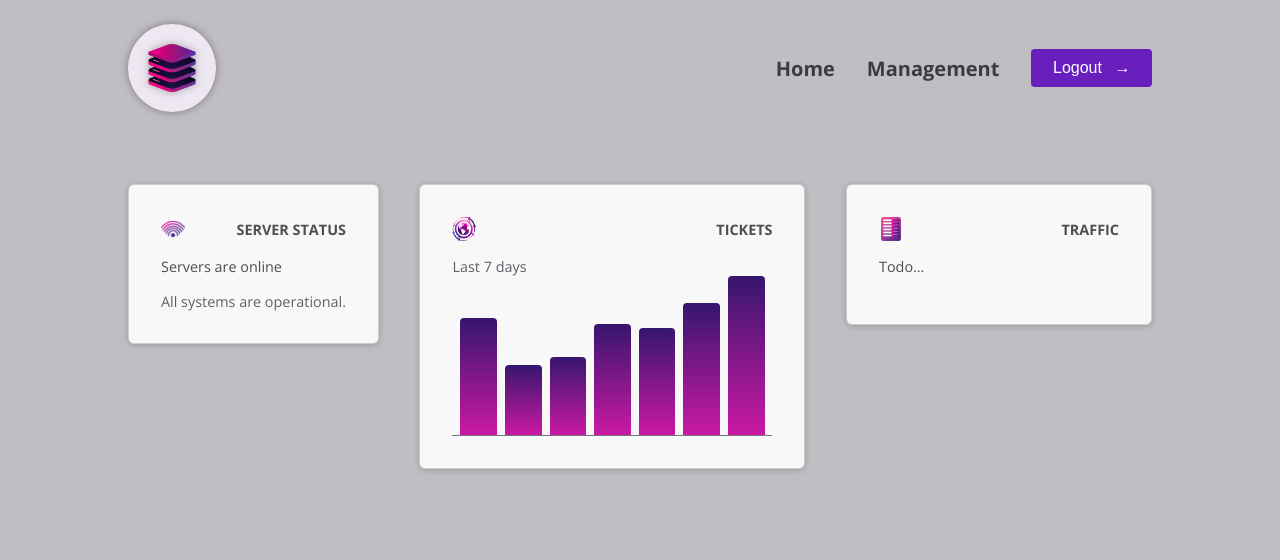
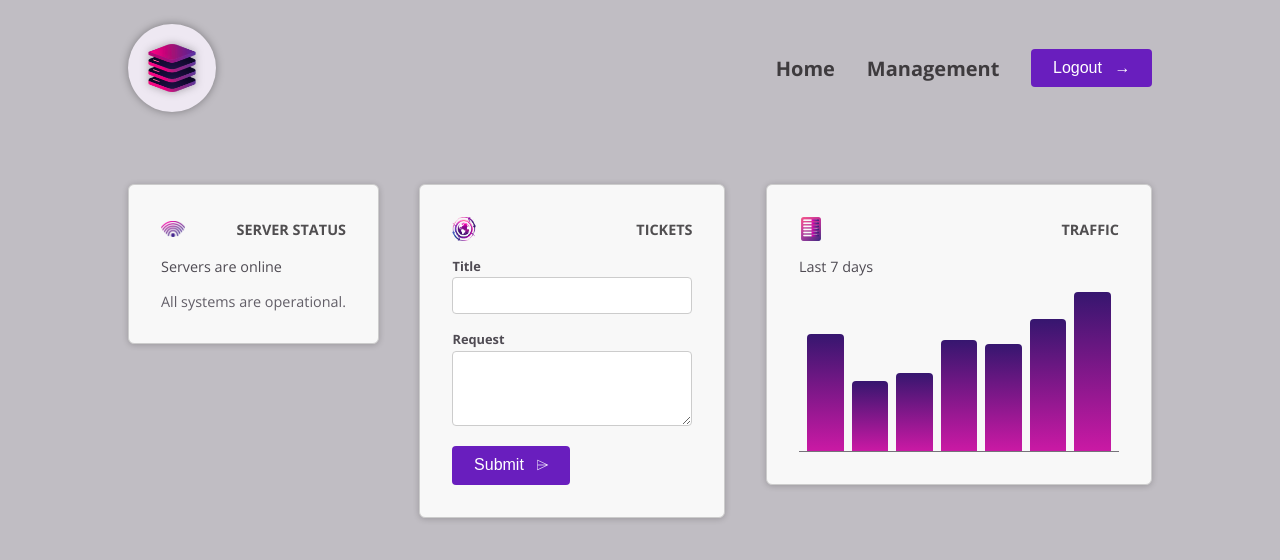
Before and after one commit to Sean-Xiao-Liu/angular103, an Angular app: page / in a window 1280 px wide. Shown: the top 560 px of the page. Built offline with nearby package versions, Linux system fonts and the light colour scheme.

Commit message:
add add-ticket component

```diff
--- a/src/app/app.component.html
+++ b/src/app/app.component.html
@@ -20,5 +20,6 @@
     >
       <app-traffic />
     </app-dashboard-item>
+
   </div>
 </main>
--- a/src/app/app.component.ts
+++ b/src/app/app.component.ts
@@ -4,11 +4,14 @@ import { ServerStatusComponent } from './dashboard/server-status/server-status.c
 import { TicketsComponent } from './dashboard/tickets/tickets.component';
 import { TrafficComponent } from './dashboard/traffic/traffic.component';
 import { DashboardItemComponent } from './dashboard/dashboard-item/dashboard-item.component';
+import { NewTicketComponent } from './dashboard/tickets/new-ticket/new-ticket.component';
+
 @Component({
   selector: 'app-root',
   standalone: true,
   templateUrl: './app.component.html',
-  imports: [HeaderComponent, ServerStatusComponent,TicketsComponent,TrafficComponent,DashboardItemComponent]
+  imports: [HeaderComponent, ServerStatusComponent, TicketsComponent,
+    TrafficComponent, DashboardItemComponent, NewTicketComponent]
 })
 export class AppComponent {
   dummyTrafficData = [
--- /dev/null
+++ b/src/app/dashboard/tickets/ticket/ticket.component.html
@@ -0,0 +1 @@
+<p>ticket works!</p>
--- a/src/app/dashboard/tickets/tickets.component.html
+++ b/src/app/dashboard/tickets/tickets.component.html
@@ -3,12 +3,6 @@
     <img src="globe.png" alt="A globe" />
     <h2>Traffic</h2>
   </header> -->
-  <div id="traffic">
-    <p>Last 7 days</p>
-
-    <div id="chart">
-      @for (dataPoint of dummyTrafficData; track dataPoint.id) {
-      <div [style.height]="(dataPoint.value / maxTraffic) * 100 + '%'"></div>
-      }
-    </div>
+  <div id="new-ticket">
+   <app-new-ticket />
   </div>
--- a/src/app/dashboard/tickets/tickets.component.ts
+++ b/src/app/dashboard/tickets/tickets.component.ts
@@ -1,42 +1,13 @@
 import { Component } from '@angular/core';
+import { NewTicketComponent } from './new-ticket/new-ticket.component';
 
 @Component({
   selector: 'app-tickets',
   standalone: true,
-  imports: [],
+  imports: [NewTicketComponent],
   templateUrl: './tickets.component.html',
   styleUrl: './tickets.component.css'
 })
 export class TicketsComponent {
-  dummyTrafficData = [
-    {
-      id: 'd1',
-      value: 433,
-    },
-    {
-      id: 'd2',
-      value: 260,
-    },
-    {
-      id: 'd3',
-      value: 290,
-    },
-    {
-      id: 'd4',
-      value: 410,
-    },
-    {
-      id: 'd5',
-      value: 397,
-    },
-    {
-      id: 'd6',
-      value: 488,
-    },
-    {
-      id: 'd47',
-      value: 589,
-    },
-  ];
-  maxTraffic = Math.max(...this.dummyTrafficData.map((data) => data.value));
+
 }
--- a/src/app/dashboard/traffic/traffic.component.html
+++ b/src/app/dashboard/traffic/traffic.component.html
@@ -3,6 +3,14 @@
     <img src="list.png" alt="A list of items" />
     <h2>Support Tickets</h2>
   </header> -->
-  <div id="status">
-    <p>Todo...</p>
+
+
+  <div id="traffic">
+    <p>Last 7 days</p>
+
+    <div id="chart">
+      @for (dataPoint of dummyTrafficData; track dataPoint.id) {
+      <div [style.height]="(dataPoint.value / maxTraffic) * 100 + '%'"></div>
+      }
+    </div>
   </div>
--- a/src/app/dashboard/traffic/traffic.component.ts
+++ b/src/app/dashboard/traffic/traffic.component.ts
@@ -8,5 +8,35 @@ import { Component } from '@angular/core';
   styleUrl: './traffic.component.css'
 })
 export class TrafficComponent {
-
+  dummyTrafficData = [
+    {
+      id: 'd1',
+      value: 433,
+    },
+    {
+      id: 'd2',
+      value: 260,
+    },
+    {
+      id: 'd3',
+      value: 290,
+    },
+    {
+      id: 'd4',
+      value: 410,
+    },
+    {
+      id: 'd5',
+      value: 397,
+    },
+    {
+      id: 'd6',
+      value: 488,
+    },
+    {
+      id: 'd47',
+      value: 589,
+    },
+  ];
+  maxTraffic = Math.max(...this.dummyTrafficData.map((data) => data.value));
 }
```
Also changed, not shown: src/app/dashboard/tickets/ticket/ticket.component.ts (added, +12 -0 lines), src/app/dashboard/tickets/ticket/ticket.component.css (added), 1 other file (tests, documents, lock files or other folders).
